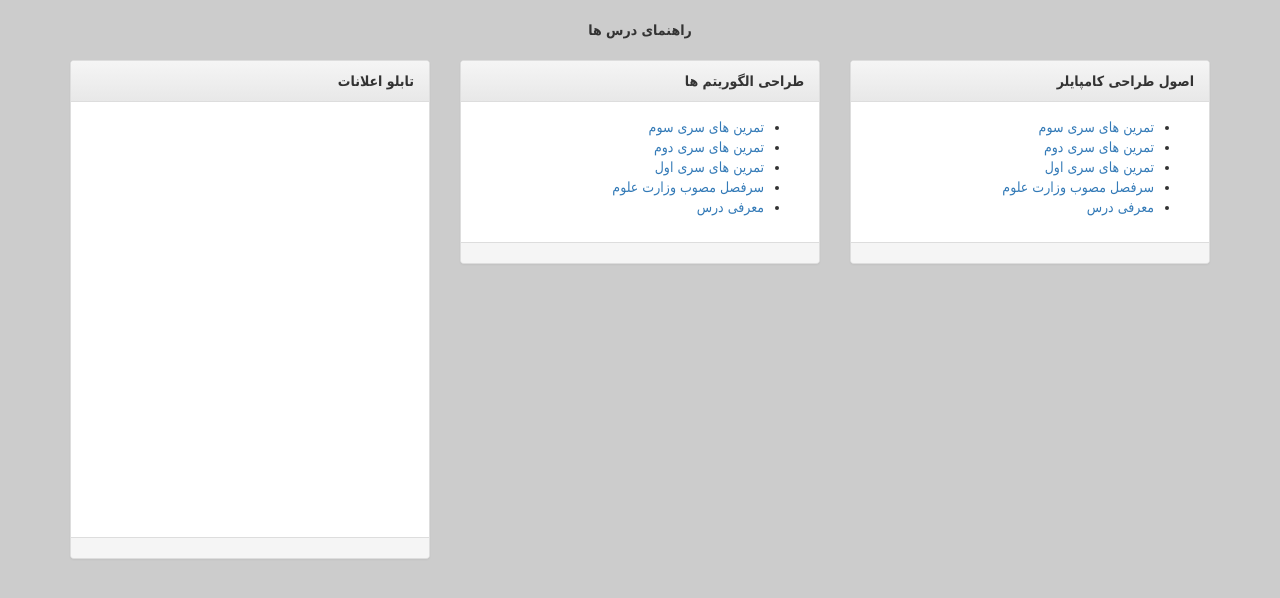
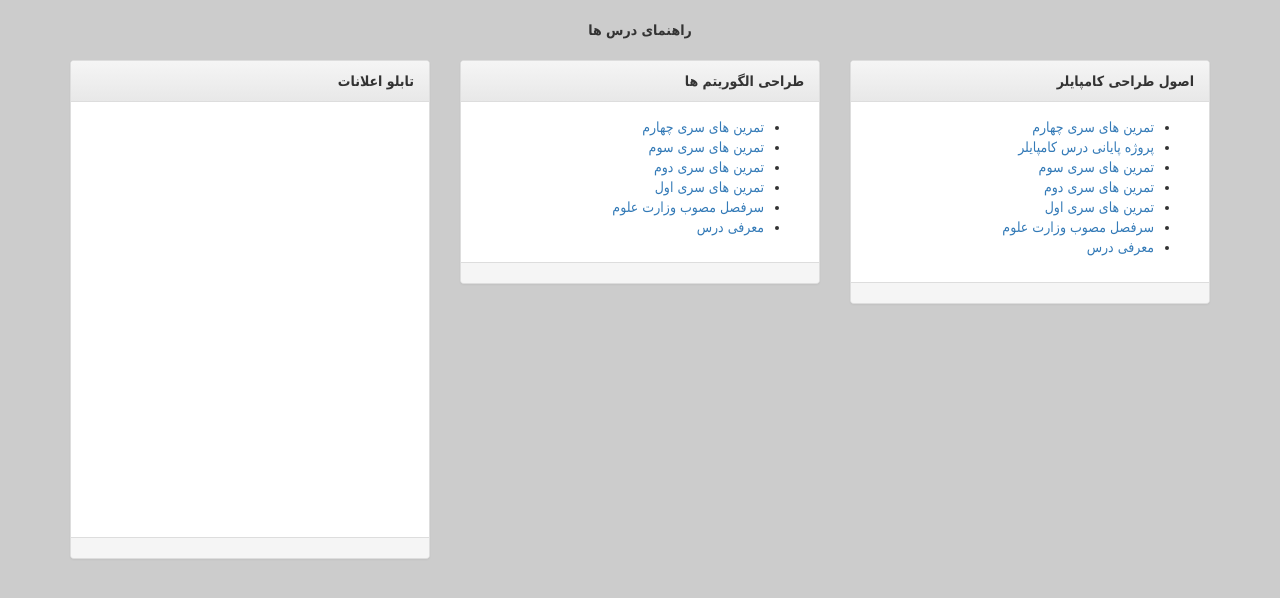
Before and after one commit to stdhwprj/stdhwprj.github.io, a plain HTML site: page index.html in a window 1280 px wide. Drawn offline with Linux system fonts and the light colour scheme.

Commit message:
new commit

```diff
--- a/index.html
+++ b/index.html
@@ -42,7 +42,8 @@
 							</div>
 						  <div class="panel-body">
 							<ul>
-
+								<li><a href="http://s8.picofile.com/file/8296123468/%D8%AA%D9%85%D8%B1%DB%8C%D9%86_%DA%86%D9%87%D8%A7%D8%B1%D9%85_%DA%A9%D8%A7%D9%85%D9%BE%D8%A7%DB%8C%D9%84%D8%B1.pdf.html">تمرین های سری چهارم</a></li>
+								<li><a href="http://s9.picofile.com/file/8296123384/%D9%BE%D8%B1%D9%88%DA%98%D9%87_%D8%AF%D8%B1%D8%B3_%DA%A9%D8%A7%D9%85%D9%BE%D8%A7%DB%8C%D9%84%D8%B1.pdf.html">پروژه پایانی درس کامپایلر</a></li>
 								<li><a href="http://s8.picofile.com/file/8293353718/%D8%AA%D9%85%D8%B1%DB%8C%D9%86_%D8%B3%D8%B1%DB%8C_%D8%B3%D9%88%D9%85_%DA%A9%D8%A7%D9%85%D9%BE%D8%A7%DB%8C%D9%84%D8%B1.pdf.html">تمرین های سری سوم</a></li>
 								<li><a href="http://s9.picofile.com/file/8292786368/%D8%AA%D9%85%D8%B1%DB%8C%D9%86_%D8%AF%D9%88%D9%85_%DA%A9%D8%A7%D9%85%D9%BE%D8%A7%DB%8C%D9%84%D8%B1.pdf.html">تمرین های سری دوم</a></li>
 								<li><a href="http://s9.picofile.com/file/8290085842/%D8%AA%D9%85%D8%B1%DB%8C%D9%86_%D8%B3%D8%B1%DB%8C_%D8%A7%D9%88%D9%84_%DA%A9%D8%A7%D9%85%D9%BE%D8%A7%DB%8C%D9%84%D8%B1.pdf.html">تمرین های سری اول</a></li>
@@ -63,7 +64,7 @@
 							</div>
 						  <div class="panel-body">
 							<ul>
-
+								<li><a href="http://s9.picofile.com/file/8296125218/%D8%AA%D9%85%D8%B1%DB%8C%D9%86_%DA%86%D9%87%D8%A7%D8%B1%D9%85_%D8%B7%D8%B1%D8%A7%D8%AD%DB%8C_%D8%A7%D9%84%DA%AF%D9%88%D8%B1%DB%8C%D8%AA%D9%85.pdf.html">تمرین های سری چهارم</a></li>
 								<li><a href="http://s9.picofile.com/file/8293648426/%D8%AA%D9%85%D8%B1%DB%8C%D9%86_%D8%B3%D9%88%D9%85_%D8%B7%D8%B1%D8%A7%D8%AD%DB%8C_%D8%A7%D9%84%DA%AF%D9%88%D8%B1%DB%8C%D8%AA%D9%85.pdf.html">تمرین های سری سوم</a></li>
 								<li><a href="http://s9.picofile.com/file/8292641668/%D8%AA%D9%85%D8%B1%DB%8C%D9%86_%D8%AF%D9%88%D9%85_%D8%B7%D8%B1%D8%A7%D8%AD%DB%8C_%D8%A7%D9%84%DA%AF%D9%88%D8%B1%DB%8C%D8%AA%D9%85.pdf.html">تمرین های سری دوم</a></li>
 								<li><a href="http://s8.picofile.com/file/8290083284/97_%D8%AA%D9%85%D8%B1%DB%8C%D9%86_%D8%A7%D9%88%D9%84_%D8%B7%D8%B1%D8%A7%D8%AD%DB%8C_%D8%A7%D9%84%DA%AF%D9%88%D8%B1%DB%8C%D8%AA%D9%85.pdf.html">تمرین های سری اول</a></li>
```
